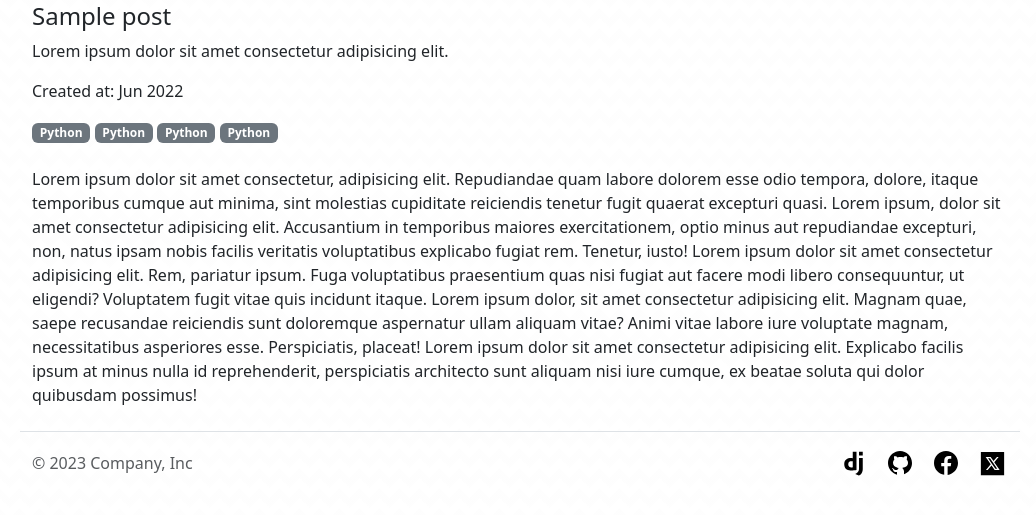
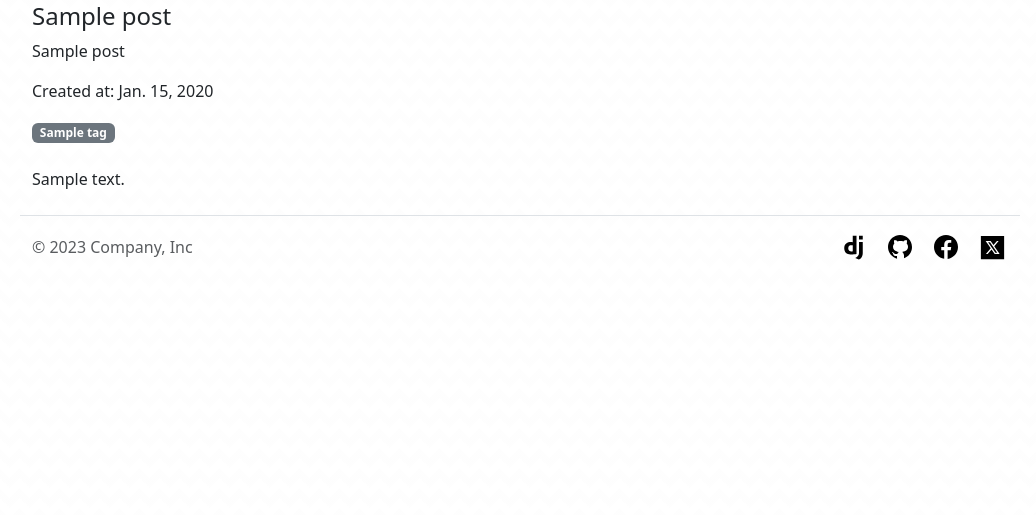
Before and after one commit to no80dy/django-portfolio-website, a Django app: page /post/1/ in a window 1280 px wide. Shown: the part 102-617 px from the top of the page, without its empty margins (120-1156 px from the left). Run offline with Django 4.2, Linux system fonts and the light colour scheme; tables that the repository leaves empty hold one stand-in row (values such as "Sample post").

Commit message:
Add post view using rows from database

```diff
--- a/nobodyas/base/templates/base/post.html
+++ b/nobodyas/base/templates/base/post.html
@@ -4,23 +4,14 @@
 <div class="container">
     <div class="post-title">
         <h4>{{ post.title }}</h4>
-        <p>Lorem ipsum dolor sit amet consectetur adipisicing elit.</p>
-        <p>Created at: Jun 2022</p>
-        <span class="badge bg-secondary">Python</span>
-        <span class="badge bg-secondary">Python</span>
-        <span class="badge bg-secondary">Python</span>
-        <span class="badge bg-secondary">Python</span>
+        <p>{{ post.sub_title }}</p>
+        <p>Created at: {{ post.created_at }}</p>
+        {% for tag in post.tags.all %}
+            <span class="badge bg-secondary">{{ tag.name }}</span>
+        {% endfor %}
         <div class="post-text-body mt-4">
-            <p>
-                Lorem ipsum dolor sit amet consectetur, adipisicing elit. Repudiandae quam labore dolorem esse odio tempora, dolore, itaque temporibus cumque aut minima, sint molestias cupiditate reiciendis tenetur fugit quaerat excepturi quasi.
-                Lorem ipsum, dolor sit amet consectetur adipisicing elit. Accusantium in temporibus maiores exercitationem, optio minus aut repudiandae excepturi, non, natus ipsam nobis facilis veritatis voluptatibus explicabo fugiat rem. Tenetur, iusto!
-                Lorem ipsum dolor sit amet consectetur adipisicing elit. Rem, pariatur ipsum. Fuga voluptatibus praesentium quas nisi fugiat aut facere modi libero consequuntur, ut eligendi? Voluptatem fugit vitae quis incidunt itaque.
-                Lorem ipsum dolor, sit amet consectetur adipisicing elit. Magnam quae, saepe recusandae reiciendis sunt doloremque aspernatur ullam aliquam vitae? Animi vitae labore iure voluptate magnam, necessitatibus asperiores esse. Perspiciatis, placeat!
-                Lorem ipsum dolor sit amet consectetur adipisicing elit. Explicabo facilis ipsum at minus nulla id reprehenderit, perspiciatis architecto sunt aliquam nisi iure cumque, ex beatae soluta qui dolor quibusdam possimus!
-            </p>
+            <p>{{ post.body }}</p>
         </div>
     </div>
 </div>
 {% endblock content %}
-
-<!-- Here's will be post editer and previewer -->
```
